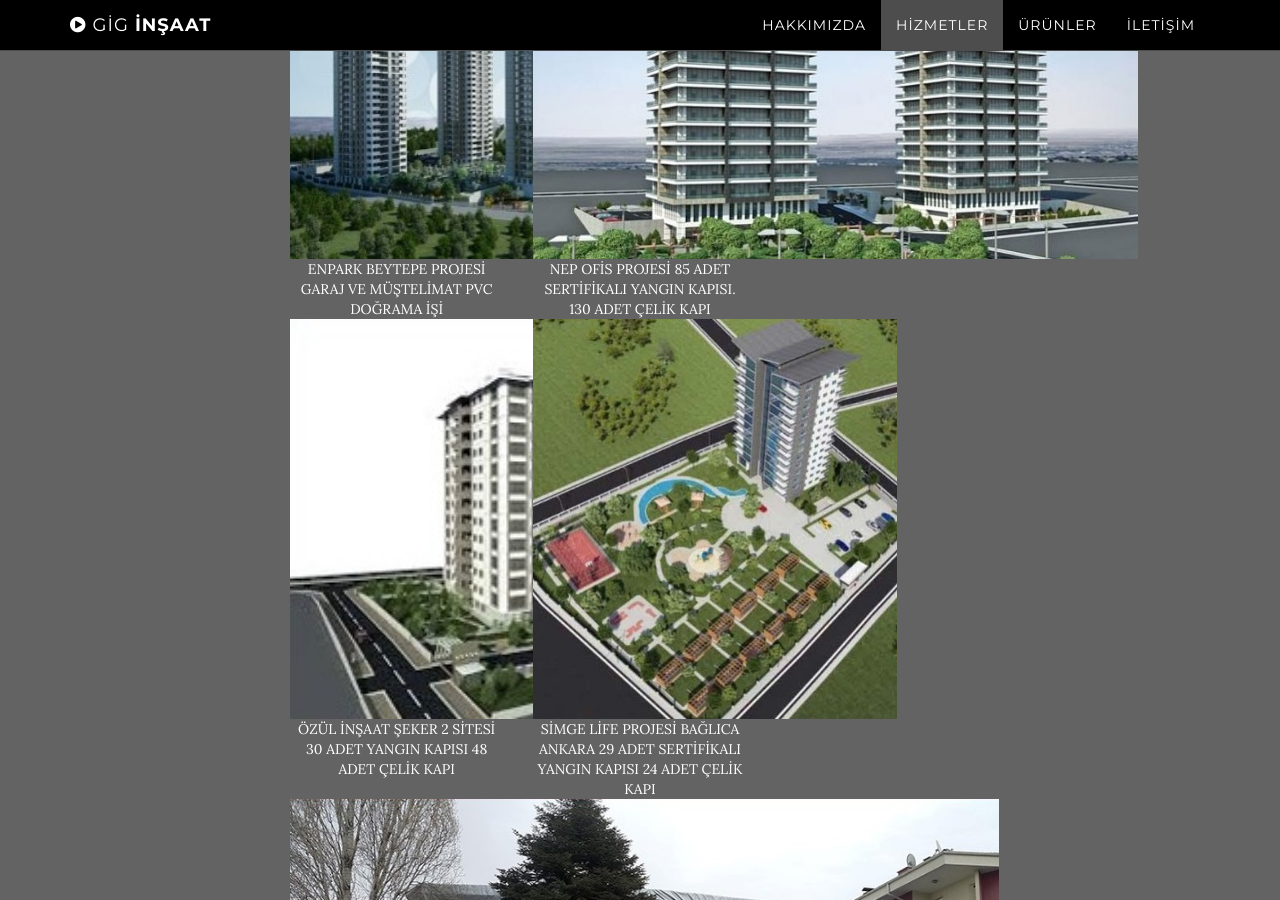
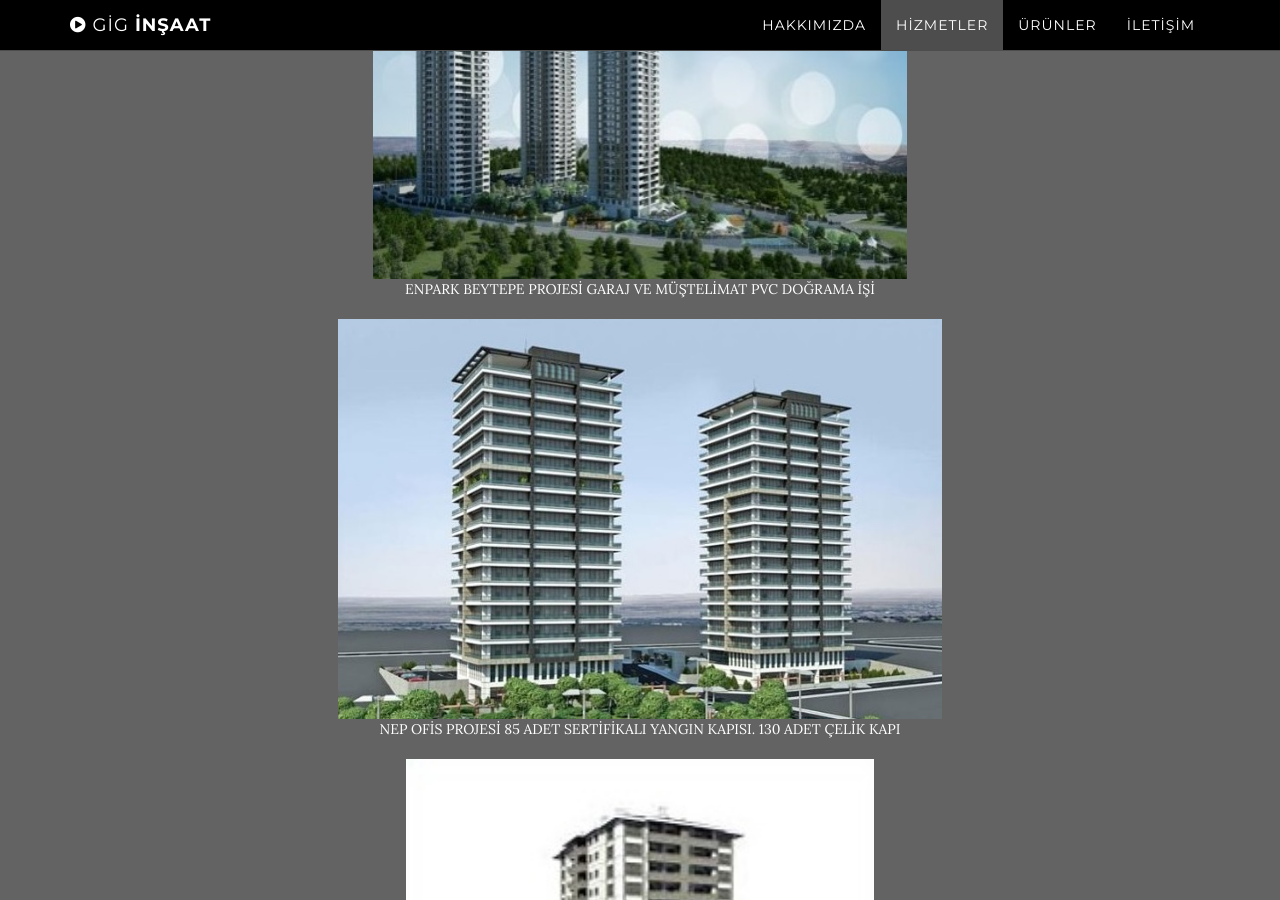
Before and after one commit to giginsaat/website, a Jekyll site: the page built from index.html, in a window 1280 px wide and 900 px high, scrolled down 2630 px. Built offline with Jekyll 4.4.1, drawn with Linux system fonts in a browser that asks for light colours.

Commit message:
Update services.html

```diff
--- a/_includes/services.html
+++ b/_includes/services.html
@@ -7,25 +7,18 @@
 
                     <br/>
                     <h3>2015 -2016 YILI BİTİRİLEN ÖNEMLİ PROJELERİMİZ</h3>
+                    <br/>
 
-                    <div class="col-lg-4">
-                        <div><img height="400px" src="img/enpark_beytepe.jpg" /> <br/> ENPARK BEYTEPE PROJESİ GARAJ VE MÜŞTELİMAT PVC  DOĞRAMA İŞİ</div>
-                        <div><img height="400px" src="img/seker2_sitesi.jpg" /> <br/> ÖZÜL İNŞAAT ŞEKER 2 SİTESİ 30 ADET YANGIN KAPISI 48 ADET ÇELİK KAPI</div>
-                    </div>
-                    <div class="col-lg-4">
-                        <div><img height="400px" src="img/nep_ofis.jpg" /> <br/> NEP OFİS PROJESİ 85 ADET SERTİFİKALI YANGIN KAPISI. 130 ADET ÇELİK KAPI</div>
-                        <div><img height="400px" src="img/simge_life_baglica.jpg" /> <br/> SİMGE LİFE PROJESİ BAĞLICA ANKARA 29 ADET SERTİFİKALI  YANGIN KAPISI 24 ADET ÇELİK KAPI</div>
-                    </div>
+                    <div><img height="400px" src="img/enpark_beytepe.jpg" /> <br/> ENPARK BEYTEPE PROJESİ GARAJ VE MÜŞTELİMAT PVC  DOĞRAMA İŞİ</div><br/>
+                    <div><img height="400px" src="img/nep_ofis.jpg" /> <br/> NEP OFİS PROJESİ 85 ADET SERTİFİKALI YANGIN KAPISI. 130 ADET ÇELİK KAPI</div><br/>
+                    <div><img height="400px" src="img/seker2_sitesi.jpg" /> <br/> ÖZÜL İNŞAAT ŞEKER 2 SİTESİ 30 ADET YANGIN KAPISI 48 ADET ÇELİK KAPI</div><br/>
+                    <div><img height="400px" src="img/simge_life_baglica.jpg" /> <br/> SİMGE LİFE PROJESİ BAĞLICA ANKARA 29 ADET SERTİFİKALI  YANGIN KAPISI 24 ADET ÇELİK KAPI</div><br/>
 
                     <br/>
+                    <h3>2016-2017 YILI BİTİRİLEN ÖNEMLİ PROJELERİMİZ</h3>
+                    <br/>
 
-
-                    <h3>2016-2017 YILI BİTİRİLEN ÖNEMLİ PROJELERİMİZ</h3>
-
-                    <br/>
-                    <div class="col-lg-8">
-                        <img height="400px" src="img/ulusoy_musavirlik_gop.jpg" /> <br/> ULUSOY MÜŞAVİRLİK GAZİ OSMAN PAŞA 22 ADET ÇELİK KAPI
-                    </div>
+                    <div><img height="400px" src="img/ulusoy_musavirlik_gop.jpg" /> <br/> ULUSOY MÜŞAVİRLİK GAZİ OSMAN PAŞA 22 ADET ÇELİK KAPI</div><br/>
 
                 </div>
             </div>
```
